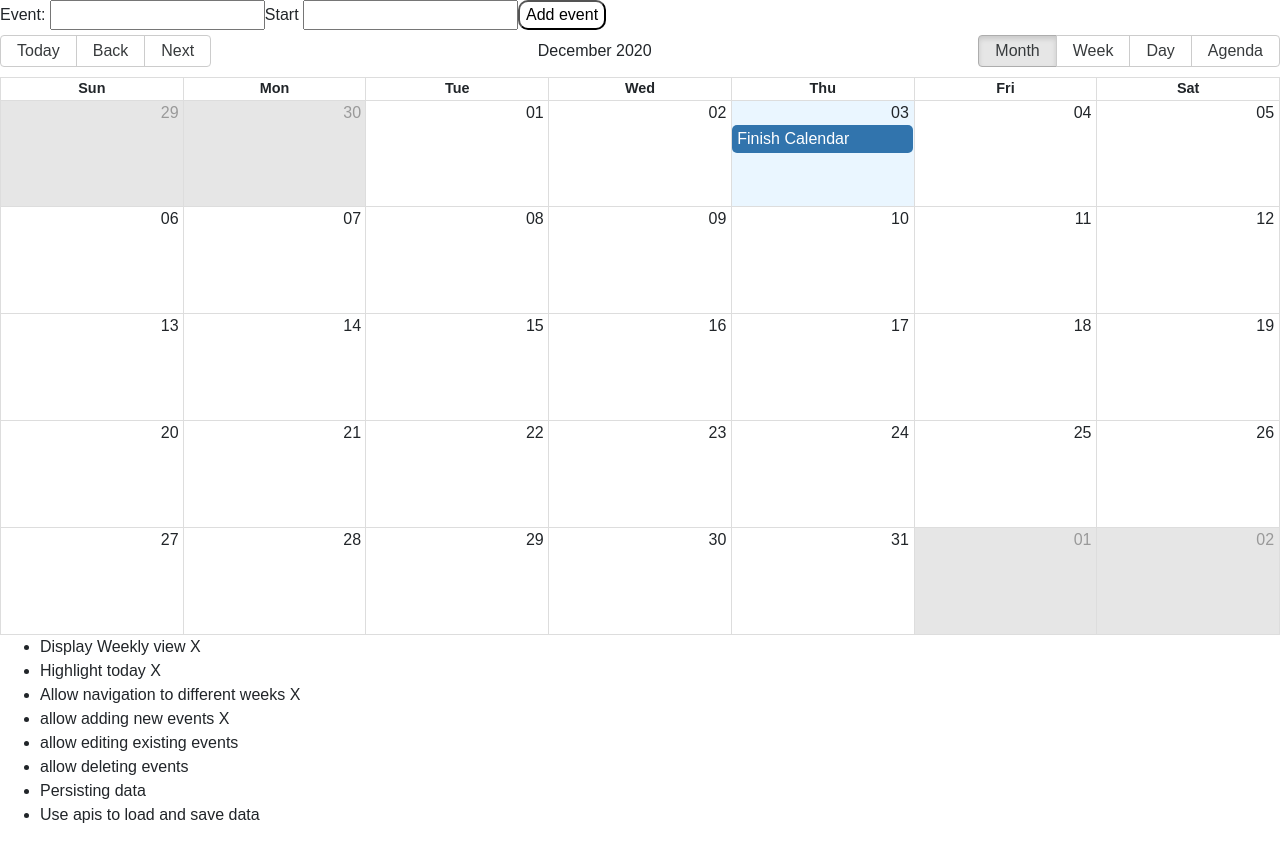
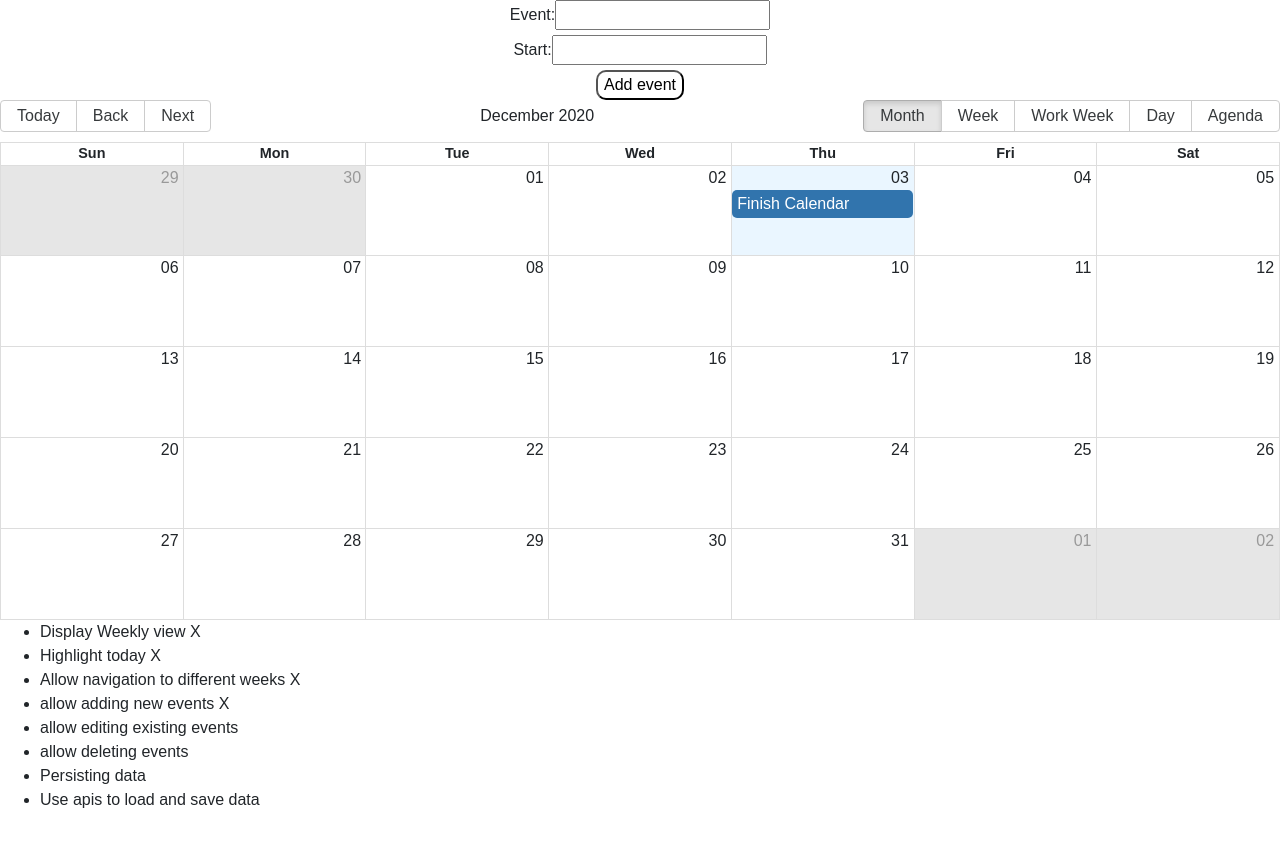
Before and after one commit to Imstupidpleasehelp/AimhighChallege, a React (Create React App) app: page / in a window 1280 px wide. Built offline with nearby package versions, Linux system fonts and the light colour scheme.

Commit message:
fixed one issue

```diff
--- a/src/App.js
+++ b/src/App.js
@@ -1,9 +1,10 @@
 import React, { useState } from "react";
-import { Calendar, momentLocalizer } from "react-big-calendar";
+import { Calendar, momentLocalizer, Views } from "react-big-calendar";
 import moment from "moment";
 
 import "./App.css";
 import "react-big-calendar/lib/css/react-big-calendar.css";
+let allViews = Object.keys(Views).map((k) => Views[k]);
 
 const localizer = momentLocalizer(moment);
 const App = () => {
@@ -14,8 +15,8 @@ const App = () => {
       title: "Finish Calendar",
       start: moment(),
       end: moment(),
-      allDay: false
-    }
+      allDay: false,
+    },
   ]);
 
   const addEvent = (e) => {
@@ -23,48 +24,51 @@ const App = () => {
     newEvents.push({
       title: eventValue,
       start: moment().date(startValue),
-      end: moment().date(startValue)
-    });console.log(events)
+      end: moment().date(startValue),
+    });
+    console.log(events);
     setEvents(newEvents);
   };
-  const clearForm = () => {
-    document.getElementById("form").reset();
-  }
-  const startOfMonth = moment().startOf('month').format('DD')
+
+  const startOfMonth = moment().startOf("month").format("DD");
 
   return (
     <div className="App">
-
+      <div className="text-center">
         <div className="event-input">
-        <label for="eventInput">Event:&nbsp;</label>
+          <label for="eventInput">Event:</label>
           <input
             id="eventInput"
             name="eventInput"
-          value={eventValue}
             onChange={(e) => {
               setEventValue(e.target.value);
             }}
           />
-        <label for="eventInput">Start&nbsp;</label>
+          <br />
+          <label for="eventInput">Start:</label>
           <input
             id="startInput"
             name="startInput"
-          value={startValue}
             onChange={(e) => {
-
-           setStartValue(parseInt(startOfMonth) + parseInt(e.target.value) -1)
+              setStartValue(
+                parseInt(startOfMonth) + parseInt(e.target.value) - 1
+              );
             }}
           />
-        <button onClick={addEvent}  >Add event</button>
+          <br />
+          <button onClick={addEvent}>Add event</button>
+        </div>
       </div>
       <Calendar
         localizer={localizer}
         defaultDate={new Date()}
         defaultView="month"
+        views={allViews}
         events={events}
-        style={{ height: "75vh" }}
+        style={{ height: "65vh" }}
       />
-      <div className="list">
+      <div className="row">
+        <div className="list col-sm-6">
           <ul>
             <li>Display Weekly view X</li>
             <li>Highlight today X</li>
@@ -76,6 +80,10 @@ const App = () => {
             <li>Use apis to load and save data </li>
           </ul>
         </div>
+        <div className="col-sm-6">
+
+        </div>
+      </div>
     </div>
   );
 };
```
Lines whose indentation alone changed are shown as unchanged.
